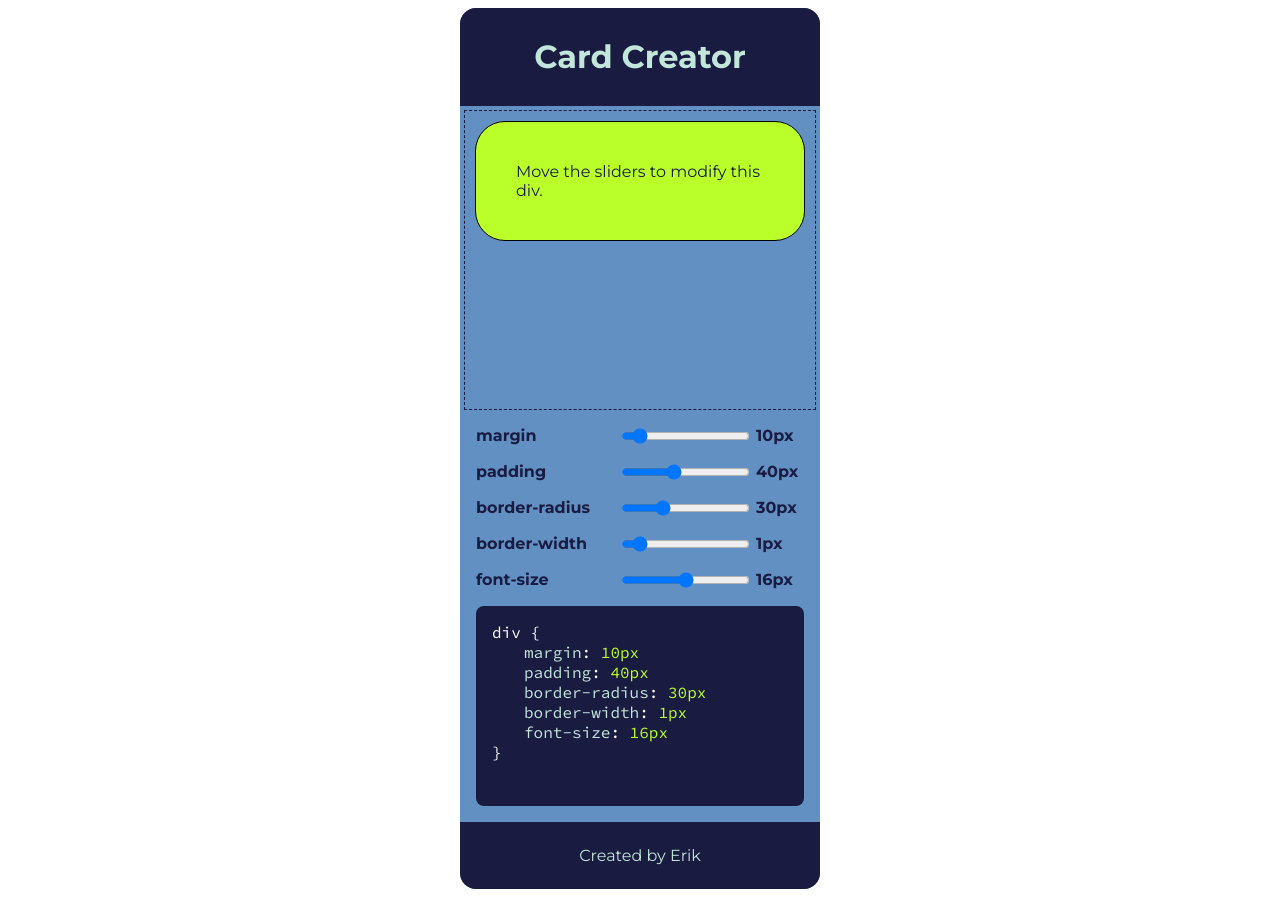
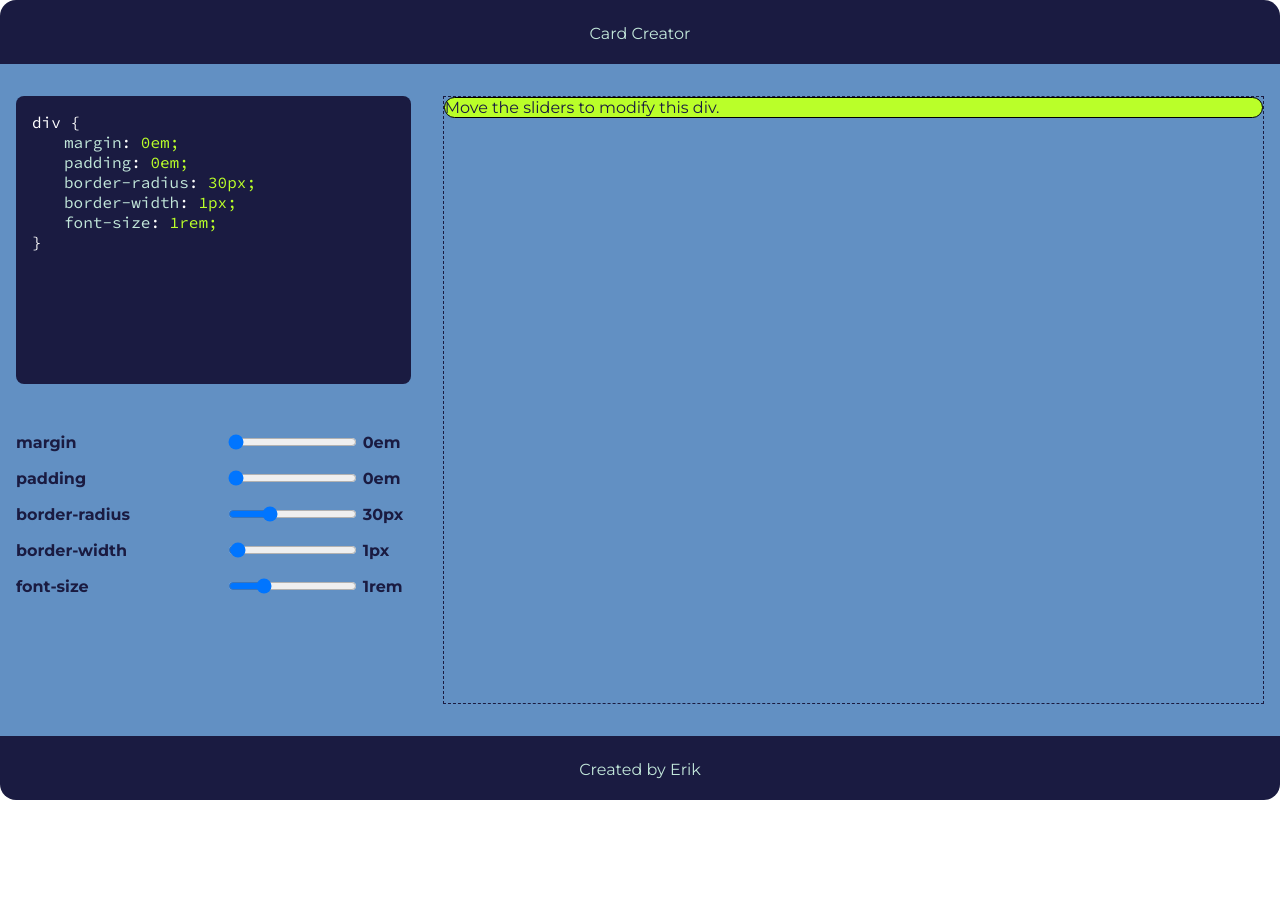
Before and after one commit to neutral-design/CardCreator, a React (Vite) app: page / in a window 1280 px wide. After the commit the page ends 800 px from the top, so only its background shows below. Built offline with nearby package versions, Linux system fonts and the light colour scheme.

Commit message:
made responsive

```diff
--- a/src/App.css
+++ b/src/App.css
@@ -1,19 +1,30 @@
-*, *::after, *::before {
+html {
   box-sizing: border-box;
 }
+*, *:before, *:after {
+  box-sizing: inherit;
+}
 
+html, body {
+  margin: 0;
+  padding: 0;
+}
 body {
   font-family: 'Montserrat', sans-serif;
   color: #1A1B41;
 }
 
+.App {
+  width: 100%;;
+}
 header, footer {
   background-color: #1A1B41;
   color: #C2E7DA;
 
   padding: 0.5em 2em;
+  text-align: center;
+height: 4em;
 
-  text-align: center;
 }
 
 header {
@@ -24,20 +35,20 @@ footer {
   border-radius: 0 0 1em 1em ;
 }
 .container {
-  border-radius: 1em;
-  margin: 0.25em auto;
+
+
   background-color: #6290C3;
-  width: 360px;
-
+  width: 100%;
+  padding: 1em 0;
 
 
 }
 
 .card-container {
   border: dashed #1A1B41 1px;
-  margin: .25em .25em;
-  min-width: 300px;
-  min-height: 300px;
+  margin: 1em;
+  min-width: 200px;
+  min-height: 200px;
 }
 
 .card {
@@ -99,3 +110,40 @@ footer {
   font-size: inherit;
   background-color: inherit;
 }
+
+@media only screen and (min-width: 800px) {
+  .App {
+    height: 100vh;
+  }
+  footer {
+    position: absolute;
+    bottom: 0;
+    left: 0;
+    right: 0;
+  }
+  .container {
+    display: grid;
+    grid-template-columns: repeat(3, 1fr);
+    grid-template-rows: repeat(2, 1fr);
+    position: absolute;
+    top: 4em;
+    bottom: 4em;
+    left: 0;
+    right: 0;
+  }
+
+  .card-container {
+    grid-column: 2 / 4;
+    grid-row: 1 / 3;
+  }
+
+  .code-container {
+    grid-column: 1 / 2;
+    grid-row: 1 / 2;
+
+  }
+  .sliders {
+
+  }
+
+}
--- a/src/App.jsx
+++ b/src/App.jsx
@@ -7,17 +7,19 @@ const properties = [
     name: "margin",
     realName: "margin",
     min: 0,
-    max: 100,
-    initial: 10,
-    unit: "px"
+    max: 10,
+    initial: 0,
+    step: .01,
+    unit: "em"
   },
   {
     name: "padding",
     realName: "padding",
     min: 0,
-    max: 100,
-    initial: 40,
-    unit: "px"
+    max: 10,
+    initial: 0,
+    step: .01,
+    unit: "em"
   },
   {
     name: "borderRadius",
@@ -25,24 +27,28 @@ const properties = [
     min: 0,
     max: 100,
     initial: 30,
+    step: 1,
     unit: "px"
   },
   {
     name: "borderWidth",
     realName: "border-width",
     min: 0,
-    max: 10,
+    max: 50,
     initial: 1,
+    step: 1,
     unit: "px"
   },
   {
     name: "fontSize",
     realName: "font-size",
     min: 0,
-    max: 32,
-    initial: 16,
-    unit: "px"
+    max: 4,
+    initial: 1,
+    step: .05,
+    unit: "rem"
   },
+
  ]
 
 function App() {
@@ -54,6 +60,7 @@ function App() {
       return ({...accumulator, [currentValue.name]:currentValue.initial})
     }, {})
   )
+
   const [cardStyle, setCardStyle] = useState(properties.reduce((accumulator, currentValue) => {
     return ({...accumulator, [currentValue.name]:currentValue.initial+currentValue.unit})
   }, {}))
@@ -91,6 +98,7 @@ function App() {
           type="range"
           min={property.min}
           max={property.max}
+          step={property.step}
           value={propData[property.name]}
           className="slider"
           name={property.name}
@@ -102,19 +110,20 @@ function App() {
 
   const stylingCode = properties.map((property) => {
     return (
-      <div><span className="property-name">{property.realName}</span>: <span className="property-value">{propData[property.name]}{property.unit}</span></div>
+      <div>
+        <span className="property-name">{property.realName}</span>: <span className="property-value">{propData[property.name]}{property.unit};</span>
+      </div>
     )
   })
-  console.log("StylingCode:", stylingCode)
+
 
 
 
   return (
     <div className="App">
+      <header><p>Card Creator</p></header>
+      <div className="container">
 
-
-      <div className="container">
-        <header><h1>Card Creator</h1></header>
         <div className="card-container">
           <div
             className="card"
@@ -128,21 +137,18 @@ function App() {
         </div>
 
         <div className="code-container">
+          div &#123;
+                  {stylingCode}
+          &#125;
+        </div>
 
+      </div>
 
-        div &#123;
-                {stylingCode}
-        &#125;
+      <footer>
+        <p>Created by Erik</p>
 
+      </footer>
 
-
-
-        </div>
-        <footer>
-          <p>Created by Erik</p>
-
-        </footer>
-      </div>
     </div>
   )
 }
```
